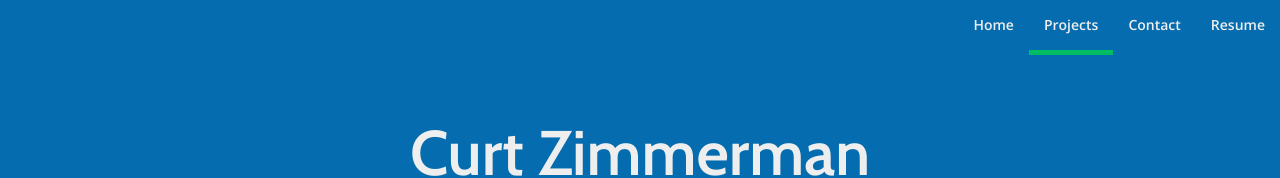
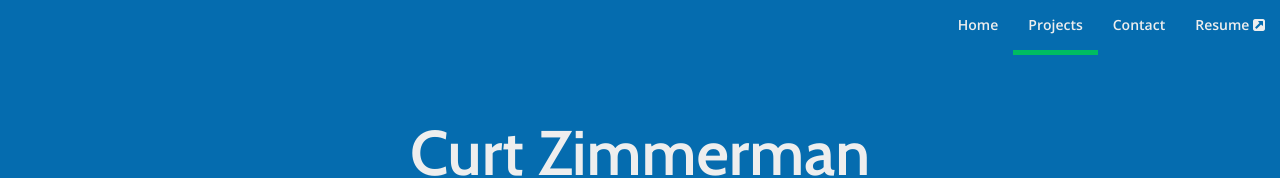
Before and after one commit to curtzimmerman/curtzimmerman.github.io, a plain HTML site: page index.html in a window 1280 px wide. Shown: the top 178 px of the page. Drawn offline with nearby package versions, Linux system fonts and the light colour scheme.

Commit message:
add icon for resume link

```diff
--- a/index.html
+++ b/index.html
@@ -28,7 +28,7 @@
 						<a class="contact" data="contact" href='#'>Contact</a>
 					</li>
 					<li>
-						<a class="" target="_blank" href="http://czimmerman9.github.io/dev_resume_2016.pdf">Resume</a>
+						<a class="" target="_blank" href="http://czimmerman9.github.io/dev_resume_2016.pdf">Resume <span class="fa fa-external-link-square fa-sm"></span></a>
 					</li>
 				</ul>
 			</div>
```
